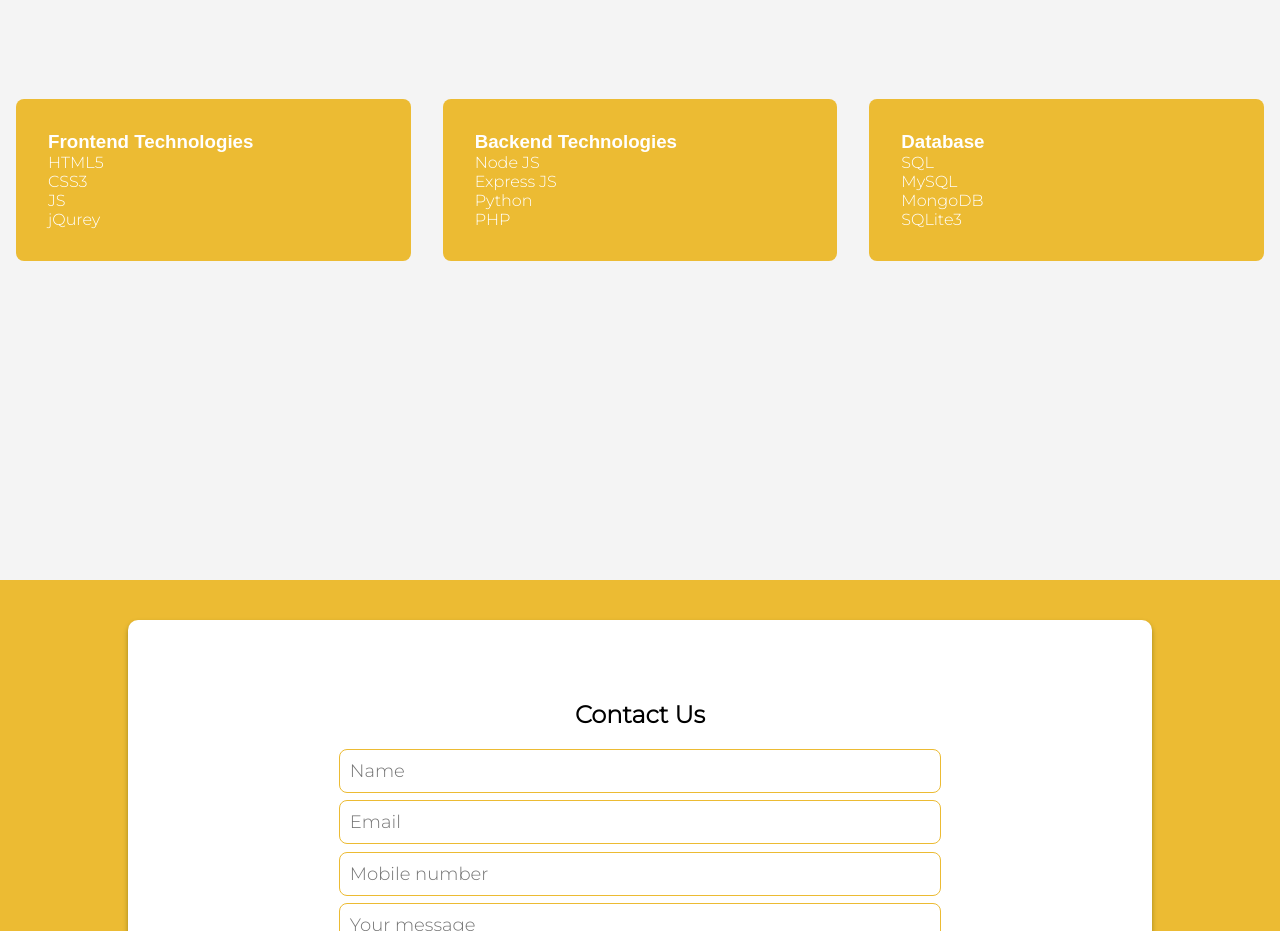
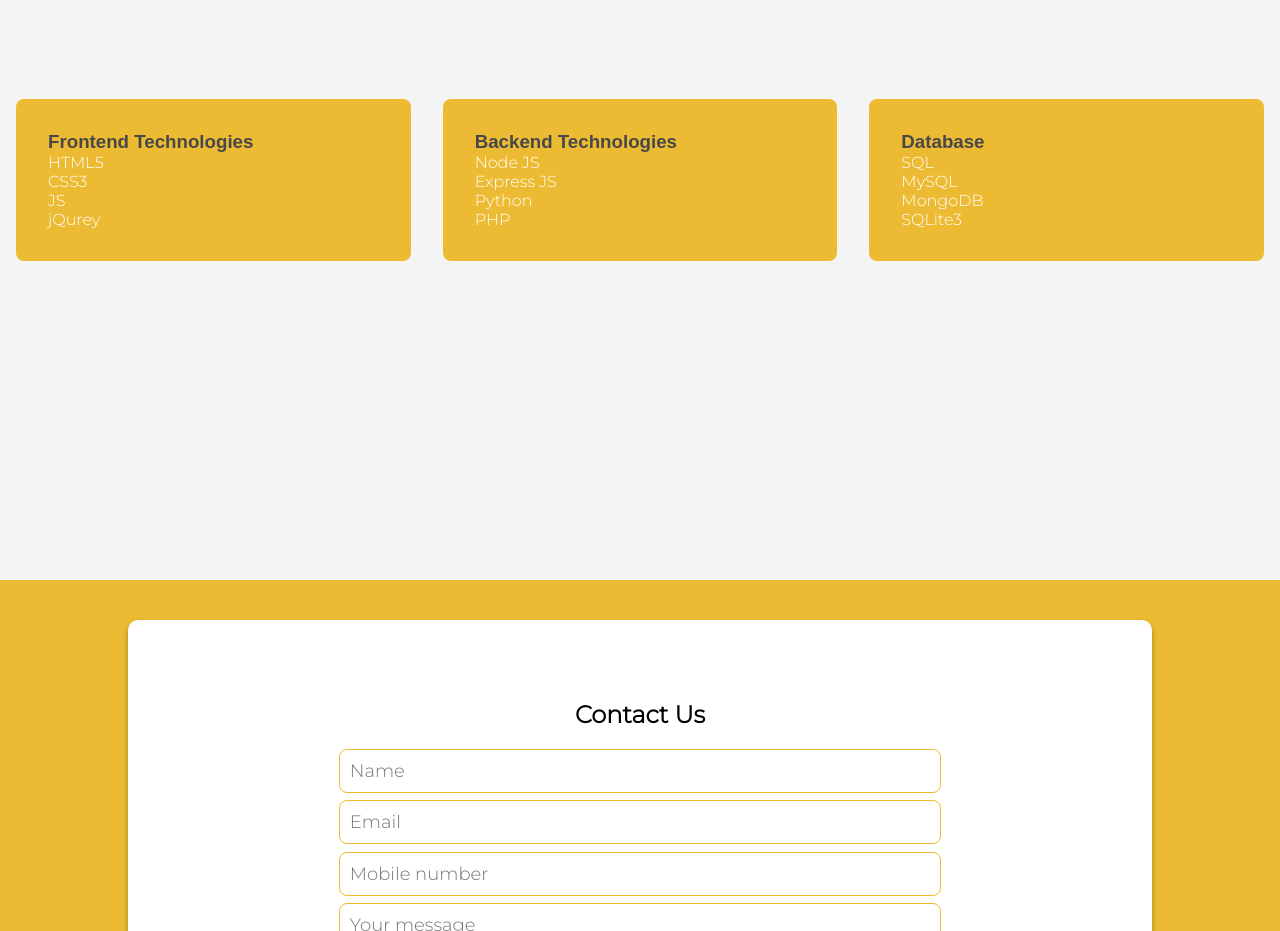
Before and after one commit to ThePratikSah/responsive-header-flexbox, a plain HTML site: page index.html in a window 1280 px wide. Shown: the part 1020-1951 px from the top of the page. Drawn offline with Linux system fonts and the light colour scheme.

Commit message:
Font correction

```diff
--- a/style.css
+++ b/style.css
@@ -95,6 +95,10 @@ header {
   margin: 1rem;
   width: 80%;
   height: auto;
+}
+
+.card-title {
+  color: rgb(72, 72, 72);
 }
 
 li {
```
